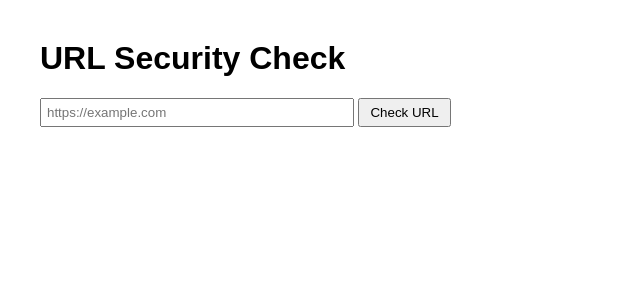
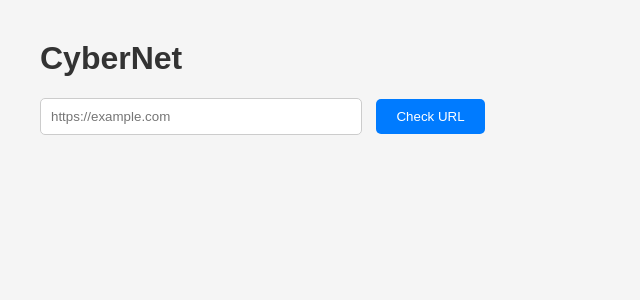
Before and after one commit to daniel-1511/pishing_projekt, a FastAPI app: page / in a window 1280 px wide. Shown: the top 300 px of the page, without its empty margins (0-640 px from the left). Run offline with FastAPI, Linux system fonts and the light colour scheme.

Commit message:
starter fertig

```diff
--- a/app.py
+++ b/app.py
@@ -1,7 +1,7 @@
 from fastapi import FastAPI, Request, Form
 from fastapi.responses import HTMLResponse
 from fastapi.templating import Jinja2Templates
-from url_scan import scan_url  # Dein Scan-Code muss in url_scan.py sein
+from url_scan import scan_url
 
 app = FastAPI(title="Security Guard API")
 templates = Jinja2Templates(directory="templates")
@@ -9,28 +9,18 @@ templates = Jinja2Templates(directory="templates")
 
 @app.get("/", response_class=HTMLResponse)
 def home(request: Request):
-    """
-    Startseite mit Formular.
-    """
     return templates.TemplateResponse("index.html", {"request": request, "result": None, "error": None})
 
 
 @app.post("/check", response_class=HTMLResponse)
 def check_url(request: Request, url: str = Form(...)):
-    """
-    URL prüfen und Ergebnis anzeigen.
-    """
     if not url.startswith("http"):
-        # Fehler anzeigen, wenn die URL ungültig ist
         return templates.TemplateResponse(
             "index.html",
             {"request": request, "error": "Ungültige URL. Bitte mit http:// oder https:// beginnen.", "result": None}
         )
 
-    # URL scannen
     result = scan_url(url)
-
-    # Ergebnis zurückgeben
     return templates.TemplateResponse(
         "index.html",
         {"request": request, "result": result, "url": url, "error": None}
--- a/templates/index.html
+++ b/templates/index.html
@@ -3,34 +3,47 @@
 <head>
     <title>Security Guard API</title>
     <style>
-        body { font-family: Arial, sans-serif; margin: 40px; }
-        input[type=text] { width: 300px; padding: 5px; }
-        button { padding: 5px 10px; }
-        .result { margin-top: 20px; padding: 10px; border: 1px solid #ccc; }
+        body { font-family: Arial, sans-serif; margin: 40px; background: #f5f5f5; }
+        h1 { color: #333; }
+        input[type=text] { width: 300px; padding: 10px; margin-right: 10px; border-radius: 5px; border: 1px solid #ccc; }
+        button { padding: 10px 20px; border-radius: 5px; border: none; background: #007BFF; color: white; cursor: pointer; }
+        button:hover { background: #0056b3; }
+        .result { margin-top: 20px; padding: 20px; border-radius: 10px; background: white; box-shadow: 0px 0px 10px rgba(0,0,0,0.1); }
         .danger { color: red; font-weight: bold; }
+        .warning { color: orange; font-weight: bold; }
         .safe { color: green; font-weight: bold; }
+        ul { list-style: none; padding-left: 0; }
+        li { padding: 3px 0; }
+        .error { color: red; font-weight: bold; margin-top: 10px; }
     </style>
 </head>
 <body>
-    <h1>URL Security Check</h1>
+    <h1>CyberNet</h1>
     <form method="post" action="/check">
         <input type="text" name="url" placeholder="https://example.com" required>
         <button type="submit">Check URL</button>
     </form>
 
     {% if error %}
-        <p class="danger">{{ error }}</p>
+        <p class="error">{{ error }}</p>
     {% endif %}
 
-    {% if result %}
+    {% if result is not none %}
     <div class="result">
         <h2>Ergebnisse für: {{ url }}</h2>
-        <p>Status: <span class="{% if result.score <= 30 %}danger{% else %}safe{% endif %}">{{ result.status }}</span></p>
-        <p>Score: {{ result.score }}</p>
+
+        {% if result.color == 'red' %}
+            <p>Status: <span class="danger">{{ result.status }}</span></p>
+        {% elif result.color == 'orange' %}
+            <p>Status: <span class="warning">{{ result.status }}</span></p>
+        {% else %}
+            <p>Status: <span class="safe">{{ result.status }}</span></p>
+        {% endif %}
+
         <h3>Details:</h3>
         <ul>
             {% for key, value in result.details.items() %}
-            <li>{{ key }}: {{ value }}</li>
+                <li>{{ key }}: {{ value }}</li>
             {% endfor %}
         </ul>
     </div>
--- a/url_scan.py
+++ b/url_scan.py
@@ -1,5 +1,6 @@
 import re
 from urllib.parse import urlparse
+
 
 SUSPICIOUS_WORDS = [
     "login", "verify", "secure", "bank",
@@ -7,64 +8,60 @@ SUSPICIOUS_WORDS = [
     "confirm", "password"
 ]
 
-
 def check_https(url):
     return 0 if url.startswith("https://") else 25
-
 
 def check_ip(url):
     ip_pattern = r"(http://|https://)?(\d{1,3}\.){3}\d{1,3}"
     return 30 if re.search(ip_pattern, url) else 0
 
-
 def check_words(url):
     count = sum(word in url.lower() for word in SUSPICIOUS_WORDS)
     return count * 5
 
-
 def check_length(url):
     return 10 if len(url) > 75 else 0
-
 
 def check_symbols(url):
     dangerous = ["@", "-", "_"]
     return sum(url.count(sym) * 3 for sym in dangerous)
-
 
 def check_subdomain(url):
     parsed = urlparse(url)
     parts = parsed.netloc.split(".")
     return 15 if len(parts) > 3 else 0
 
-
 def scan_url(url):
     score = 100
-
     deductions = {
-        "https": check_https(url),
-        "ip_address": check_ip(url),
-        "suspicious_words": check_words(url),
-        "url_length": check_length(url),
-        "symbols": check_symbols(url),
-        "subdomain": check_subdomain(url),
+        "HTTPS Check": check_https(url),
+        "IP-Adresse": check_ip(url),
+        "Verdächtige Wörter": check_words(url),
+        "URL Länge": check_length(url),
+        "Symbole": check_symbols(url),
+        "Subdomain": check_subdomain(url),
     }
-
     for value in deductions.values():
         score -= value
-
     score = max(score, 0)
 
+    # Status
     if score <= 10:
-        status = "extrem gefährlich"
+        status = "Extrem gefährlich"
+        color = "red"
     elif score <= 30:
-        status = "unsicher"
+        status = "Unsicher"
+        color = "orange"
     elif score <= 60:
-        status = "relativ sicher"
+        status = "Relativ sicher"
+        color = "yellow"
     else:
-        status = "sicher"
+        status = "Sicher"
+        color = "green"
 
     return {
         "score": score,
         "status": status,
+        "color": color,
         "details": deductions
     }
```
